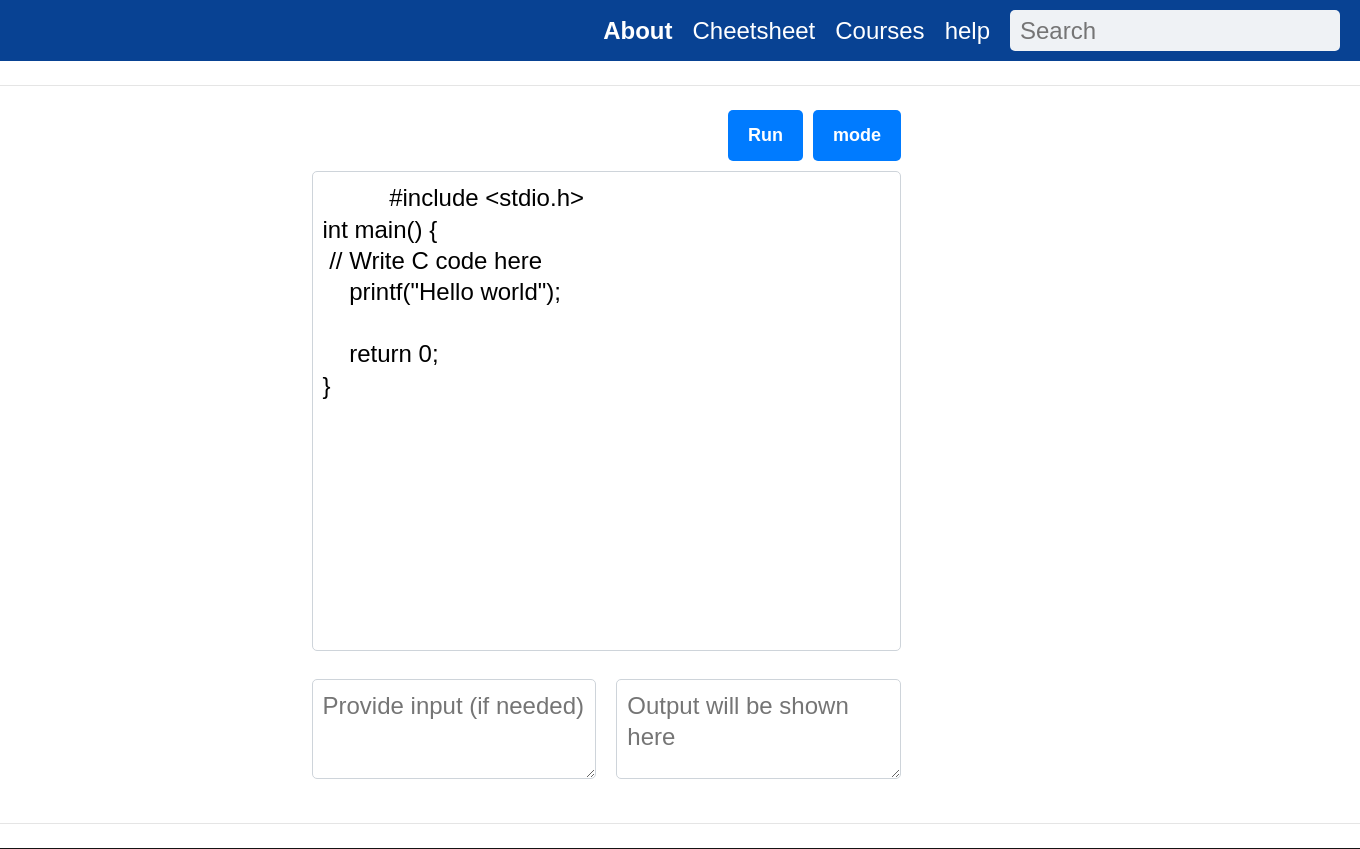
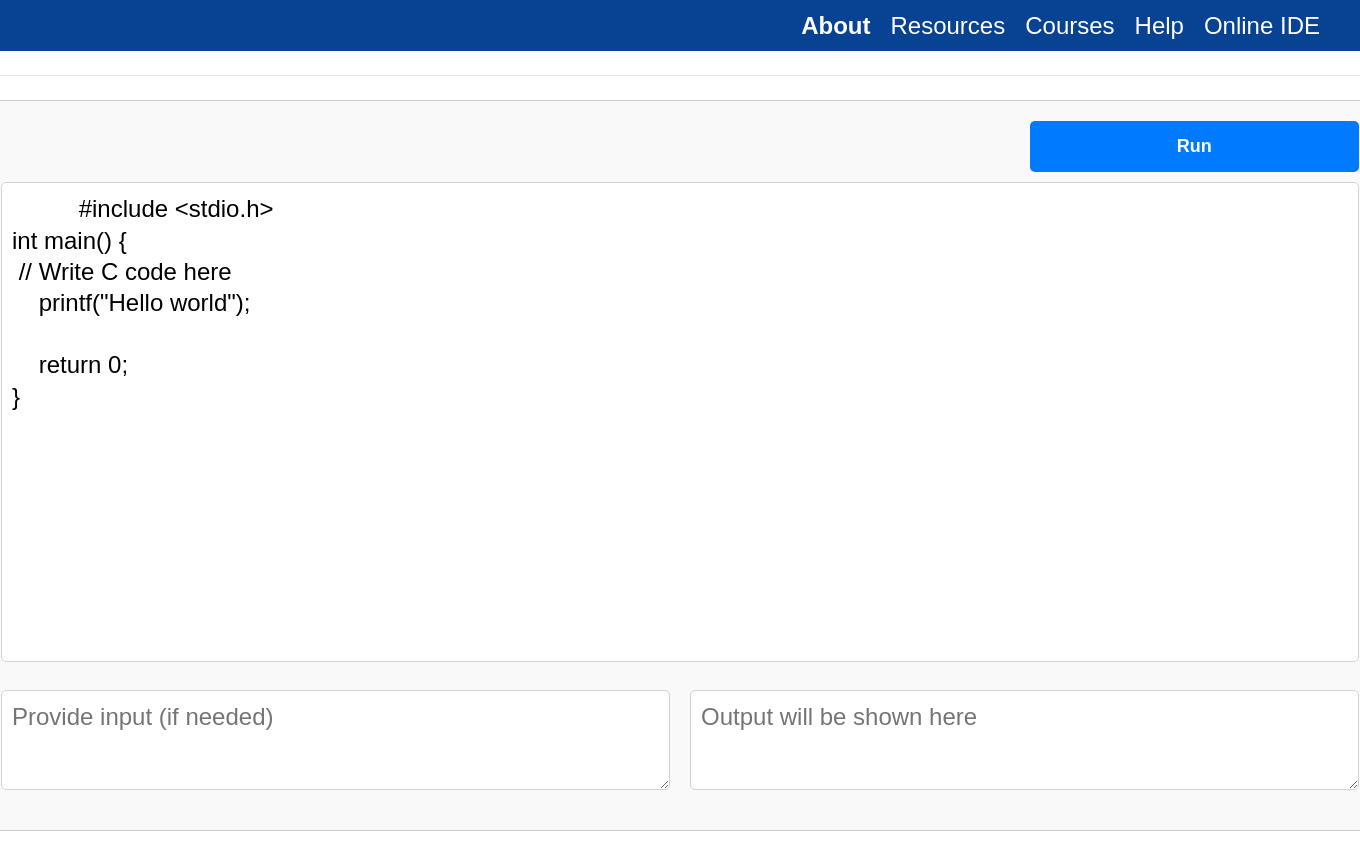
Before and after one commit to Harshwardhan-Deshmukh03/interviewPrep, a Django app: page /ide/1/ in a window 1360 px wide. Shown: the top 849 px of the page. Run offline with Django 4.2, Linux system fonts and the light colour scheme; some libraries are stand-ins or nearby versions; some web fonts are replaced.

Commit message:
the changes in header is made

```diff
--- a/prepizard/base/templates/base/ide.html
+++ b/prepizard/base/templates/base/ide.html
@@ -18,7 +18,7 @@
     <div class="editor">
         <div class="button-group">
             <button class="btn-run" type="submit">Run </button>
-            <button class="toggle-mode">mode</button>
+            {% comment %} <button class="toggle-mode">mode</button> {% endcomment %}
         </div>
         <textarea id="code" name="code" rows="4" cols="50" class="code">
           {{snippet}}
--- a/prepizard/base/templates/base/navbar.html
+++ b/prepizard/base/templates/base/navbar.html
@@ -1,17 +1,17 @@
 {% load static %}
-
-<link rel="stylesheet" href='{% static "css/login.css" %}''>
+<link rel="stylesheet" href='{% static "css/login.css" %}'>
 <div class="header">
     <div class="logo">
-      <img src="" alt="">
+        <img src="" alt="">
     </div>
     <div class="header-menu">
-      <a class="menu-link is-active" href="#">About</a>
-      <a class="menu-link notify" href="#">Cheetsheet</a>
-      <a class="menu-link" href="#">Courses</a>
-      <a class="menu-link notify" href="#">help</a>
+        <a class="menu-link is-active" href="#">About</a>
+        <a class="menu-link notify" href="#">Resources</a>
+        <a class="menu-link" href="#">Courses</a>
+        <a class="menu-link notify" href="#">Help</a>
+        <!-- Add the user icon here -->
+        {% comment %} <img class="user-icon" src="{% static 'images/user_icon.png' %}" alt="User Icon"> {% endcomment %}
+        <a class="menu-link" href="#">Online IDE</a>
     </div>
-    <div class="search-bar">
-      <input type="text" placeholder="Search">
-    </div>
-  </div>
+
+</div>
--- a/prepizard/prepizard/settings.py
+++ b/prepizard/prepizard/settings.py
@@ -83,7 +83,7 @@ DATABASES = {
 		'ENGINE': 'django.db.backends.mysql',
 		'NAME': 'prep',
 		'USER': 'root',
-		'PASSWORD': 'jojo',
+		'PASSWORD': 'Areum_02',
 		'HOST':'localhost',
 		'PORT':'3306',
 	}
--- a/prepizard/static/css/ide.css
+++ b/prepizard/static/css/ide.css
@@ -9,6 +9,8 @@
     flex-direction: column;
     height: 100vh;
 }
+
+
 
 .container {
     /* font-family: 'Courier New', Courier, monospace; */
@@ -68,7 +70,7 @@
 }
 
 /* .controls {
-    width: 80%;
+    width: 50%;
     display: flex;
     justify-content: space-between;
     align-items: flex-start;
@@ -116,14 +118,24 @@
 }
 
 .editor {
-    width: 80%;
+    width: 100%;
     margin-bottom: 10px; /* Reduce the margin between the code area and the controls */
 }
 
 .controls {
-    width: 80%;
+    width: 100%;
     margin-top: -10px; /* Reduce the space between the code area and the controls */
     display: flex;
     justify-content: space-between;
     align-items: center;
 }
+
+
+form {
+    width: 1000%;
+    max-width: 1400px;
+    padding: 20px;
+    border: 1px solid #ccc;
+    border-radius: 8px;
+    background-color: #f9f9f9;
+}
--- a/prepizard/static/js/ide.js
+++ b/prepizard/static/js/ide.js
@@ -1,21 +1,33 @@
-document.addEventListener('DOMContentLoaded', function () {
-    const codeArea = document.querySelector('.code-area');
-    const outputArea = document.querySelector('.output');
-    const inputArea = document.querySelector('.input');
-    const runButton = document.querySelector('.btn-run');
+document.addEventListener("DOMContentLoaded", function() {
     const toggleModeButton = document.querySelector('.toggle-mode');
+    const body = document.body;
 
-    runButton.addEventListener('click', function () {
-        // Simulate running the code (Example: just echoing the input)
-        outputArea.textContent = inputArea.value;
-        // Syntax highlighting
-        hljs.highlightBlock(outputArea);
+    // Check if dark mode preference is already set
+    const isDarkMode = localStorage.getItem('darkMode') === 'true';
+
+    // Set initial mode based on preference
+    if (isDarkMode) {
+        enableDarkMode();
+    }
+
+    // Toggle dark mode
+    toggleModeButton.addEventListener('click', function() {
+        if (isDarkMode) {
+            disableDarkMode();
+        } else {
+            enableDarkMode();
+        }
     });
 
-    toggleModeButton.addEventListener('click', function () {
-        document.body.classList.toggle('dark-mode');
-    });
+    function enableDarkMode() {
+        body.classList.add('dark-mode');
+        localStorage.setItem('darkMode', 'true');
+        isDarkMode = true;
+    }
 
-    // Initial syntax highlighting
-    hljs.highlightBlock(codeArea);
+    function disableDarkMode() {
+        body.classList.remove('dark-mode');
+        localStorage.setItem('darkMode', 'false');
+        isDarkMode = false;
+    }
 });
```
Also changed, not shown: README.md (deleted), prepizard/static/images/user_icon.png (added).
